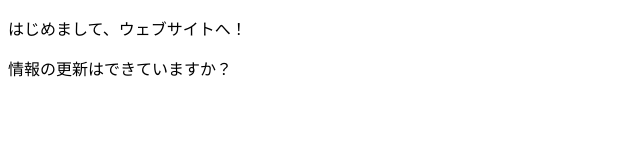
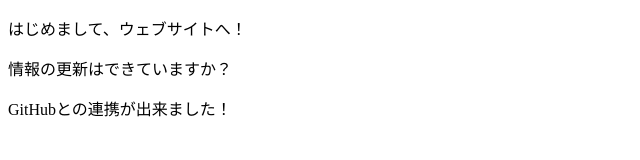
Before and after one commit to c3230329/www, a plain HTML site: page index.html in a window 1280 px wide. Shown: the whole page, without its empty margins (0-640 px from the left). Drawn offline with Linux system fonts and the light colour scheme.

Commit message:
update2024/05/15

```diff
--- a/index.html
+++ b/index.html
@@ -9,5 +9,6 @@
 <body>
     <p>はじめまして、ウェブサイトへ！</p>
     <p>情報の更新はできていますか？</p>
+    <p>GitHubとの連携が出来ました！</p>
 </body>
 </html>
```
